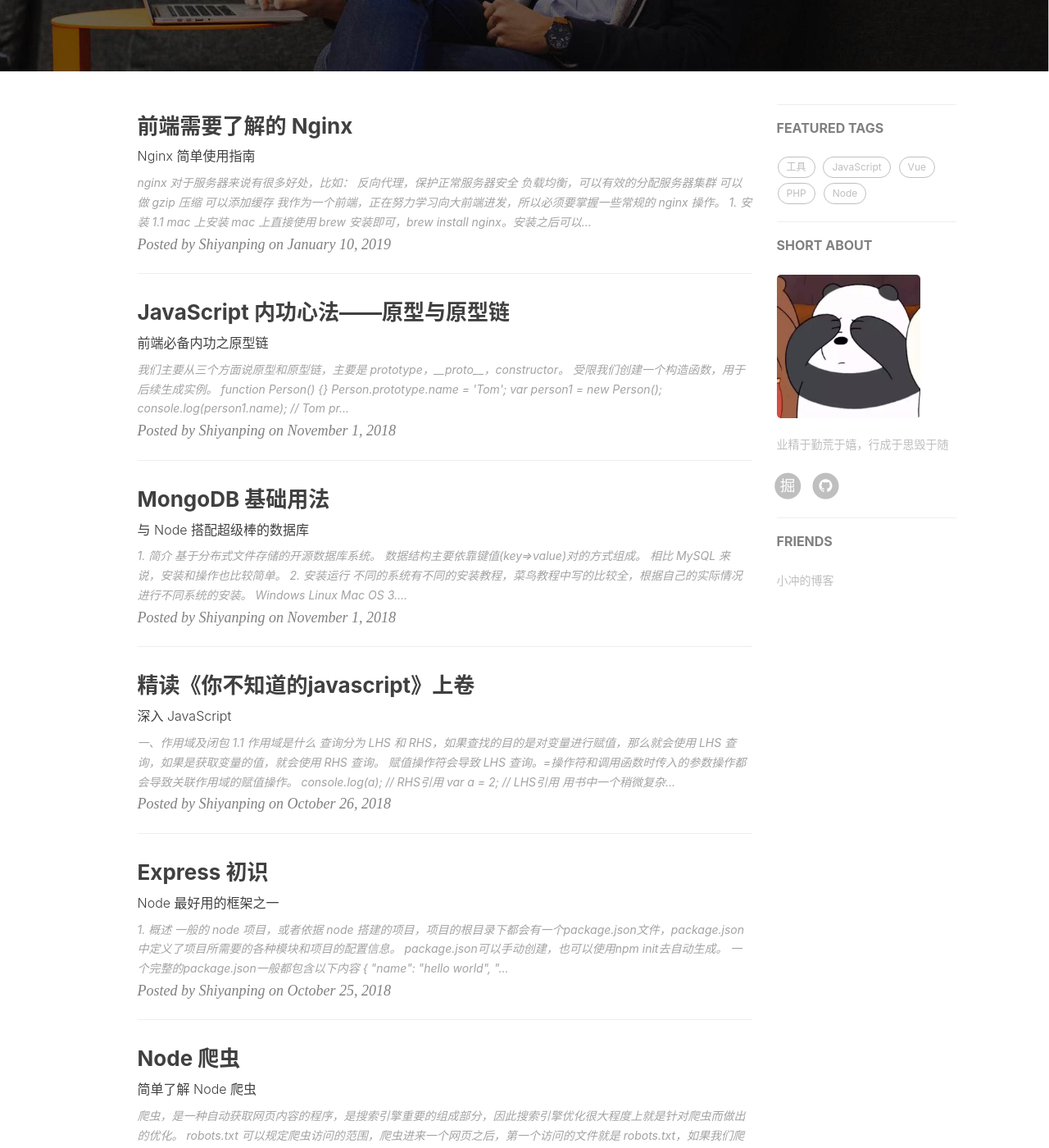
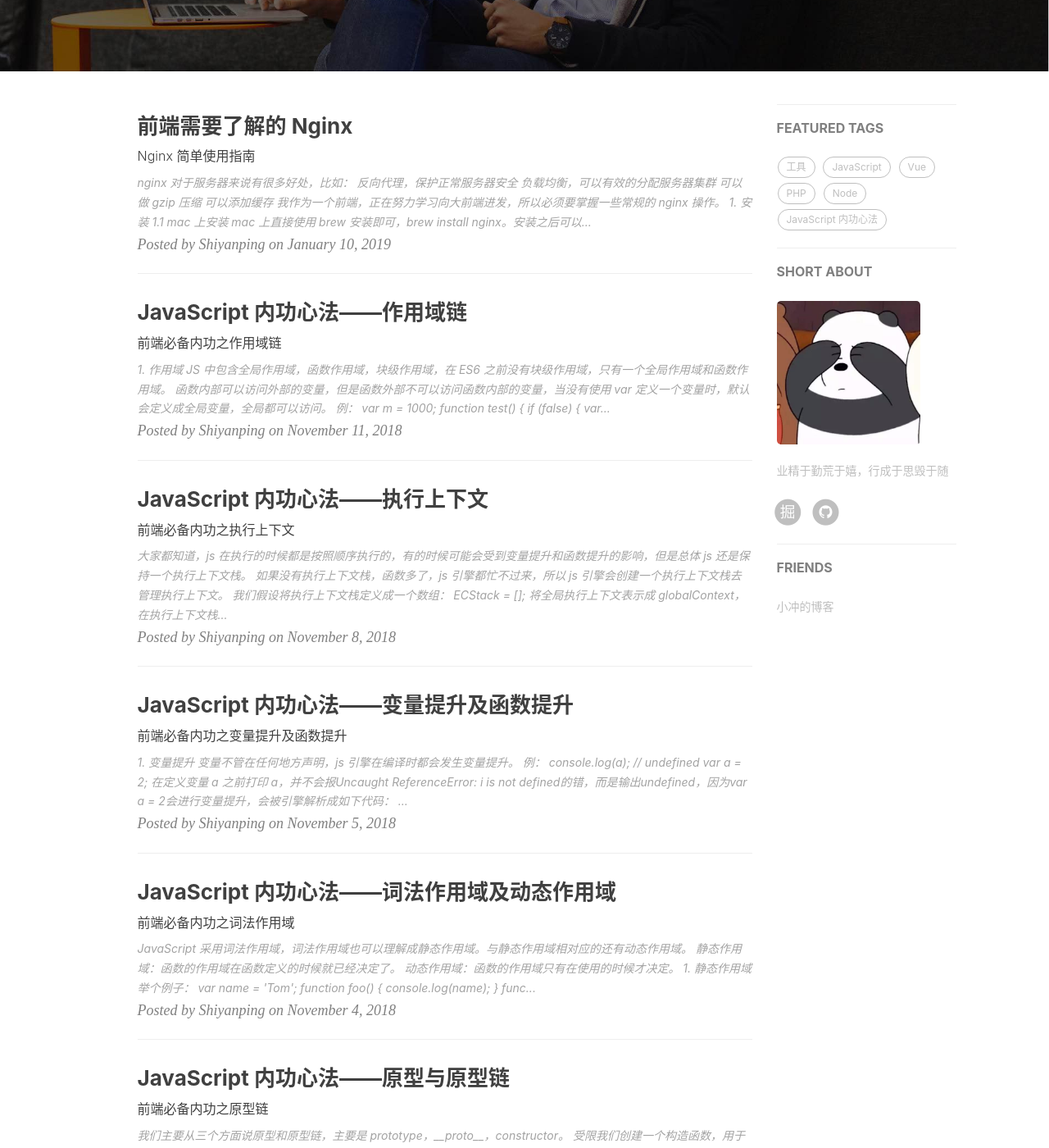
Before and after one commit to Shiyanping/Shiyanping.github.io, a Jekyll site: the page built from index.html, in a window 1280 px wide and 1400 px high, scrolled down 340 px. Shown: the whole window at 82% size. Built offline with Jekyll 4.4.1, drawn with Linux system fonts in a browser that asks for light colours; nearby versions of some CDN libraries; the list of posts is cut into pages by our own code; comment, search, counter and statistics services are not loaded; some of the changed text lies outside the part shown.

Commit message:
添加js基础笔记

````diff
--- a/_config.yml
+++ b/_config.yml
@@ -16,7 +16,7 @@ github_username: Shiyanping
 # from 2016, 'pygments' is unsupported on GitHub Pages. Use 'rouge' for highlighting instead.
 highlighter: rouge
 permalink: pretty
-paginate: 10
+paginate: 15
 exclude: ["less","node_modules","Gruntfile.js","package.json","README.md","README.zh.md","CNAME",".gitignore"]
 anchorjs: true                          # if you want to customize anchor. check out line:181 of `post.html`
 
--- /dev/null
+++ b/_posts/2018-07-01-linux.md
@@ -0,0 +1,124 @@
+---
+layout: post
+header-img: 'img/bg/hello_world.jpg'
+author: 'Shiyanping'
+title: Linux 常用操作命令
+subtitle: 为了解服务器打基础
+catalog: true
+date: 2018-07-01
+tags: Linux
+---
+
+## 1. 简介
+
+作为一名合格前端的工程师，我们一定要了解一点 linux 的常识和 linux 常用命令。这样我们在部署 node 服务的时候，或者服务器跑服务的时候，操作起来才会游刃有余。
+
+在部署项目的时候，我们可以使用 shell 去编写命令，也可以使用 js 编写（可以使用 shelljs 的 npm 包）。
+
+## 2. 常用操作
+
+- `ls` 或者 `dir`：查看当前文件夹下面有哪些文件（不包括隐藏文件）。
+
+  ![](http://cdn.jinyueyue.cn/15502019700132.jpg)
+
+- `ls -l` 或者 `ll`： 查看当前文件夹下面文件的详细内容（不包括隐藏文件）。
+
+  ![](http://cdn.jinyueyue.cn/15502019920965.jpg)
+
+- `ls -a`：查看当前文件夹下面所有的内容（包括隐藏文件）。
+
+  ![](http://cdn.jinyueyue.cn/15502020217820.jpg)
+
+- `mkdir XX`：创建一个名叫 XX 的文件夹。
+
+- `touch XX`：创建一个名叫 XX 文件。
+
+- `cd`：进入某个文件夹，如果想退出一个文件夹，使用 `cd..` 即可。
+
+- `cp dir1 dir2`：将 dir2 文件（可以写目录）复制到 dir2 下，dir1 和 die2 都可以写文件目录。如果再复制一个文件夹时，记得在在`cp`后面添加 `-R` 参数，就会递归去复制文件内容。
+
+- `pwd`：输出当前文件目录地址。
+
+  ![](http://cdn.jinyueyue.cn/15502026069643.jpg)
+
+- `rm 文件名`：删除一个文件（不会有任何提示），想要删除一个文件夹在 `rm` 后面添加 `-r` 参数。
+
+- `mv 文件名 目录`：移动文件到指定的目录，如果想要将文件移动到上一层目录，使用 `mv 文件 ../`。mv 命令还可以给文件改名，使用 `mv 文件 更改的文件名` 即可。
+
+- `scp -P 22 -r 具体文件夹 root@192.168.100.123:/data/coohua-fe/news-admin`：将某个本地文件移动到服务器上。
+
+- `ssh root@192.168.0.1`：通过 ssh 命令连接服务器，`@` 之前是用户名，`@` 之后是具体连接的服务器。登录成功后，可以使用 `exit` 命令退出。
+
+- `su 用户名`：在服务器上，通过 `su` 的命令，切换用户名登录，在登录成功之后，通过 `su` 命令切换用户名时，其实是逐层递增的，一个用户覆盖一个用户，如果使用 `exit` 退出的话，会逐层退出。
+
+- `sudo 要运行的命令`：在服务器上，如果登录的用户权限不够，可以暂时使用 `sudo` 执行某个命令，暂时提升权限。
+
+- `ps -ef | grep node`：查看目前启动的服务，XX 是具体什么服务，比如 apache 服务，nginx 服务，http-server 服务。
+
+- `lsof -i tcp:8888`：查看某个端口具体是什么服务在使用。
+
+- `kill -9 进程号`：杀死一个进程。添加 `-9` 强制退出，不添加 `-9` 让程序自行退出。也可以使用 `pkill 进程名称` 杀死一个进程。
+
+- `who`：可以查看具体有几个用户在登录到当前的操作系统中。
+
+- `shotdown -h now`：关机。
+
+## 3. 文件操作
+
+### 3.1 vim 操作
+
+- `vim 文件名`：对一个文件进行编辑。
+- `i` 或者 `a`：对文件进行添加修改操作。
+- `esc`：退出编辑，输入其他命令。如：保存，退出。
+- `:q!`：强制退出不保存
+- `:wq`：保存并退出
+- `:q`：退出
+- `/ + 搜索的名称`：在对一个文件进行修改时，我们可以对文件中的关键字进行搜索。
+
+### 3.2 查看文件
+
+- 查看文件全部内容：`cat 文件名`
+- 查看文件前 2 行：`head -n 2 文件名`
+- 查看文件后 2 行：`tail -n 2 文件名`
+- 查看某个关键字的次数：`grep "关键词" 文件名 | wc -l`
+- 查看某个关键词的具体修改记录：`grep "关键词" 文件名`
+
+## 4. 网络管理命令
+
+- `ifconfig` 或者 `ip addr`：查看当前电脑网络端口，包括物理网卡和虚拟网卡还有本机的回环地址。
+  1. 物理网卡使用 eth 表示，多个网卡顺序向下排列。
+  2. 本机回环地址使用 lo 表示，不管什么情况下都应该有本机回环地址 `127.0.0.1`。
+  3. 虚拟网卡包括： docker 之类的虚拟网卡。
+- `route`：查看自己的路由配置，在服务器上输入 route 就可以查看自己的路由配置。
+- `ping xx`：检查自己的网络正不正常。
+- `ss` 或者 `netstat`： 查看当前进程的端口。
+- `ss -anp | grep :22`：查看具体端口被哪个占用。
+
+在 linux 系统中，网卡的配置文件都存放在 `/etc/sysconfig/network-scripts/` 下，我们如果网络有故障，可以去查看对应网卡的配置是否正确。
+
+![](http://cdn.jinyueyue.cn/15502239416796.jpg)
+
+比如物理网卡就是 `ifcfg-eth0`，可以通过 vim 修改网卡配置。
+
+## 5. 下载文件
+
+使用 `wget 文件地址` 进行文件下载，如果网络不好的情况下，可以使用 `wget -c 下载文件的地址`，进行断点续传。
+
+还可以使用 `curl` 进行文件下载。
+
+curl 命令有下载访问的功能，可以使用 curl 在 linux 中下载包，也可以使用 curl 模拟请求。
+
+```bash
+curl -d 'name=lilei&age=27' http://localhost:3000/user/addPerson
+```
+
+通过 curl 访问接口，`curl -d` 表示 post 请求，后面跟传参，之后是具体访问的接口。
+
+## 6. 常用的 linux 终端快捷键
+
+- ctrl+c：结束当前运行的程序
+- ctrl+d：结束输入或者退出 shell，在某个服务器上操作，相当于登出
+- ctrl+s：挂起终端，暂停屏幕输出
+- ctrl+q：恢复终端输出
+- ctrl+l：清屏
+- ctrl+a，ctrl+e：迅速定位到头部和尾部
--- /dev/null
+++ b/_posts/2018-11-04-static-scope.md
@@ -0,0 +1,90 @@
+---
+layout: post
+header-img: 'img/bg/hello_world.jpg'
+author: 'Shiyanping'
+title: JavaScript 内功心法——词法作用域及动态作用域
+subtitle: 前端必备内功之词法作用域
+catalog: true
+date: 2018-11-04
+tags:
+  - JavaScript
+  - JavaScript 内功心法
+---
+
+JavaScript 采用词法作用域，词法作用域也可以理解成静态作用域。与静态作用域相对应的还有动态作用域。
+
+- 静态作用域：函数的作用域在函数定义的时候就已经决定了。
+- 动态作用域：函数的作用域只有在使用的时候才决定。
+
+## 1. 静态作用域
+
+举个例子：
+
+```js
+var name = 'Tom';
+
+function foo() {
+  console.log(name);
+}
+
+function bar() {
+  var name = 'Jerry';
+  foo();
+}
+
+bar(); // Tom
+```
+
+会输出 Tom，因为静态作用域中，函数的作用域在函数定义的时候就已经决定了，当我们在 foo 中输出 name 时，因为函数 foo 中没有，会逐层往上找，找到了 foo 上一层作用域——全局作用域，全局作用域中 name 是 Tom，所以不管函数在哪执行，输出 name 时都会输出 Tom。
+
+## 2. 动态作用域
+
+当我们使用一种动态作用域的语言时，打印的结果就会不一样了。比如 bash。
+
+自己创建一个 scope.bash，将下面代码 copy 进去，然后在命令行中执行 `bash scope.bash`。
+
+```bash
+value=1
+function foo () {
+    echo $value;
+}
+function bar () {
+    local value=2;
+    foo;
+}
+bar
+```
+
+我们得到的结果就是 2 了。因为动态作用域中函数的作用域会在执行的时候才确定。
+
+## 3. 深入理解静态作用域
+
+```js
+var scope = 'global scope';
+function checkscope() {
+  var scope = 'local scope';
+  function f() {
+    return scope;
+  }
+  return f();
+}
+checkscope();
+```
+
+```js
+var scope = 'global scope';
+function checkscope() {
+  var scope = 'local scope';
+  function f() {
+    return scope;
+  }
+  return f;
+}
+checkscope()();
+```
+
+这两段代码的执行结果都是 local scope，因为 js 属于静态作用域，上面我们也说了，静态作用域中函数作用域是在定义的时候决定的，不管函数何时何地执行，绑定的作用域依然有效。
+
+两个例子中，我们定义函数 f 都是在 checkscope 内部，访问的变量 scope，都是局部变量 scope。
+
+> 上面的例子主要出自[冴羽的博客](https://github.com/mqyqingfeng/Blog/issues/3)，自己写文章主要是为了加深记忆，并且后续复习的时候方便。
--- /dev/null
+++ b/_posts/2018-11-05-upgrade.md
@@ -0,0 +1,107 @@
+---
+layout: post
+header-img: 'img/bg/hello_world.jpg'
+author: 'Shiyanping'
+title: JavaScript 内功心法——变量提升及函数提升
+subtitle: 前端必备内功之变量提升及函数提升
+catalog: true
+date: 2018-11-05
+tags:
+  - JavaScript
+  - JavaScript 内功心法
+---
+
+## 1. 变量提升
+
+变量不管在任何地方声明，js 引擎在编译时都会发生变量提升。
+
+例：
+
+```js
+console.log(a); // undefined
+
+var a = 2;
+```
+
+在定义变量 a 之前打印 a，并不会报`Uncaught ReferenceError: i is not defined`的错，而是输出`undefined`，因为`var a = 2`会进行变量提升，会被引擎解析成如下代码：
+
+```js
+var a;
+
+console.log(a); // undefined
+
+a = 2;
+```
+
+`var a = 2`，js 引擎其实会分解成`var a`和`a = 2`两个单独的声明，第一个是编译阶段，第二个是执行阶段。
+
+再用另外一个例子说明一下变量提升，变量如果在不符合条件的 if 语句中定义，也会发生变量提升。
+
+例：
+
+```js
+function test() {
+  if (false) {
+    var i = 100;
+  }
+  console.log(i); // undefined
+}
+test();
+```
+
+虽然是在判断条件中定义的变量，并且当前条件也不满足，但是在访问定义的变量时，会提示 undefined，而不是`Uncaught ReferenceError: i is not defined`报错，充分说明了在判断条件中定义的变量，即时没有执行到判断条件中，变量也会提前声明。
+
+## 2. 函数提升
+
+函数声明和变量声明一样，在被执行前都会进行“移动”处理，“移动”到**各自作用域的最顶端**，也就是所谓的提升。
+
+在定义函数之前使用函数，函数也会执行。
+
+例：
+
+```js
+test();
+
+function test() {
+  var i = 1;
+  console.log(i); // 1
+}
+```
+
+这种情况在我们开发中会经常遇到，我们有的时候会把函数定义到执行函数的下面，也不会报错，不报错的原因就在于此，函数进行了提升。
+
+虽然函数和变量都会提升，但是**函数提升优于变量提升**。
+
+例：
+
+```js
+foo(); // 1
+
+function foo() {
+  console.log(1);
+}
+
+var foo = function() {
+  console.log(2);
+};
+```
+
+会输出 1 而不是 2，因为引擎会解析成一下代码：
+
+```js
+function foo() {
+  console.log(1);
+}
+
+var foo; // 被忽略了
+
+foo(); // 1
+
+foo = function() {
+  console.log(2);
+};
+```
+
+`var foo` 是重复声明，所以被忽略了，因为函数声明优于变量声明。
+
+> 如何区分函数声明和函数表达式：function 关键字出现的位置（不是一行，是整个声明的位置），如果 function 是声明中的第一个词，就是函数声明，否则就是函数表达式
--- /dev/null
+++ b/_posts/2018-11-08-ECStack.md
@@ -0,0 +1,83 @@
+---
+layout: post
+header-img: 'img/bg/hello_world.jpg'
+author: 'Shiyanping'
+title: JavaScript 内功心法——执行上下文
+subtitle: 前端必备内功之执行上下文
+date: 2018-11-08
+tags:
+  - JavaScript
+  - JavaScript 内功心法
+---
+
+大家都知道，js 在执行的时候都是按照顺序执行的，有的时候可能会受到变量提升和函数提升的影响，但是总体 js 还是保持一个执行上下文栈。
+
+如果没有执行上下文栈，函数多了，js 引擎都忙不过来，所以 js 引擎会创建一个执行上下文栈去管理执行上下文。
+
+我们假设将执行上下文栈定义成一个数组：
+
+```js
+ECStack = [];
+```
+
+将全局执行上下文表示成 globalContext，在执行上下文栈工作的过程中，js 引擎会优先将全局执行上下文 push 到栈中。
+
+```js
+ECStack = [globalContext];
+```
+
+只有当整个应用程序结束之后，ECStack 才会被清空，否则全局执行上下文将一直保持到栈中。
+
+在执行一个函数时，创建一个执行上下文，压入到执行上下文栈中，函数执行完毕，将对应的函数执行上下文栈弹出。
+
+拿我们之前静态作用域的例子了解一下执行上下文栈的工作原理：
+
+```js
+var scope = 'global scope';
+function checkscope() {
+  var scope = 'local scope';
+  function f() {
+    return scope;
+  }
+  return f();
+}
+checkscope();
+```
+
+```js
+// 伪代码
+
+ECStack.push(<checkscope> functionContext);
+ECStack.push(<f> functionContext);
+// f 执行完毕
+ECStack.pop();
+// checkscope 执行完毕
+ECStack.pop();
+```
+
+另外一个例子：
+
+```js
+var scope = 'global scope';
+function checkscope() {
+  var scope = 'local scope';
+  function f() {
+    return scope;
+  }
+  return f;
+}
+checkscope()();
+```
+
+```js
+// 伪代码
+
+ECStack.push(<checkscope> functionContext);
+// checkscope 执行完毕
+ECStack.pop();
+ECStack.push(<f> functionContext);
+// f 执行完毕
+ECStack.pop();
+```
+
+虽然我们这两个例子输出都是一样的，但是他们执行上下文是不一样的。
--- /dev/null
+++ b/_posts/2018-11-11-scope.md
@@ -0,0 +1,66 @@
+---
+layout: post
+header-img: 'img/bg/hello_world.jpg'
+author: 'Shiyanping'
+title: JavaScript 内功心法——作用域链
+subtitle: 前端必备内功之作用域链
+catalog: true
+date: 2018-11-11
+tags:
+  - JavaScript
+  - JavaScript 内功心法
+---
+
+## 1. 作用域
+
+JS 中包含全局作用域，函数作用域，块级作用域，在 ES6 之前没有块级作用域，只有一个全局作用域和函数作用域。
+
+函数内部可以访问外部的变量，但是函数外部不可以访问函数内部的变量，当没有使用 `var` 定义一个变量时，默认会定义成全局变量，全局都可以访问。
+
+例：
+
+```js
+var m = 1000;
+
+function test() {
+  if (false) {
+    var i = 100;
+  }
+  j = 10000;
+  console.log(m); // 1000
+}
+
+test();
+
+console.log(i); // Uncaught ReferenceError: i is not defined
+console.log(j); // 10000
+```
+
+## 2. 作用域链
+
+当我们在函数中访问一个变量时，如果函数中没有这个变量，会逐层的往上层作用域去找，直到找到全局作用域。
+
+在向上找的这个过程中，作用域和作用域的关联都是通过 `[[scope]]` 属性去连接。
+
+通过[[scope]]去逐层向上找作用域，内层的作用域中，可以访问它自己直到全局作用域中的变量。
+
+```js
+function foo() {
+    function bar() {
+        ...
+    }
+}
+```
+
+函数创建时，每个函数就会形成各自的[[scope]]：
+
+```js
+foo.[[scope]] = [
+  globalContext
+];
+
+bar.[[scope]] = [
+    fooContext,
+    globalContext
+];
+```
````
Also changed, not shown: _posts/2018-05-12-linux.md (deleted, +0 -77 lines), _posts/2018-10-26-notKnowJs1.md (+1 -1 lines).
